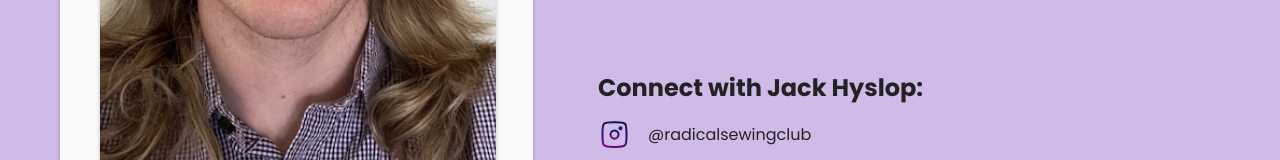
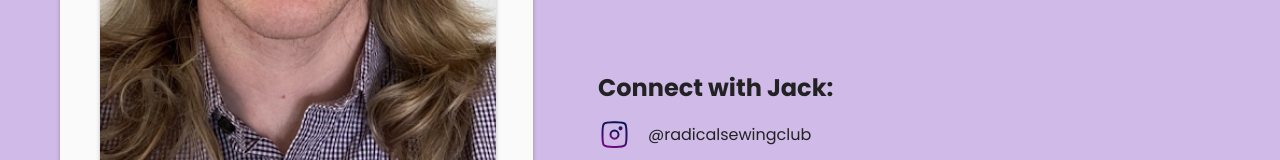
Before and after one commit to include-davis/aggie-fiction, a Next.js app: page /alumni in a window 1280 px wide. Both pictures are taken after a click on the button "Read More". Shown: the part 568-728 px from the top of the page. Built offline with nearby package versions, Linux system fonts and the light colour scheme.

Commit message:
fixed spacing, added links to icons.

```diff
--- a/app/(pages)/_components/AlumniPageCard/AlumniPageCard.jsx
+++ b/app/(pages)/_components/AlumniPageCard/AlumniPageCard.jsx
@@ -7,7 +7,8 @@ import ExpandedAlumniCard from "../ExpandedAlumniCard/ExpandedAlumniCard";
 
 export default function AlumniPageCard(info) {
     const {
-        name,
+        first_name,
+        last_name,
         role,
         years,
         description,
@@ -25,7 +26,8 @@ export default function AlumniPageCard(info) {
     if (expanded) {
         return (
             <ExpandedAlumniCard
-                name={name}
+                first_name={first_name}
+                last_name={last_name}
                 role={role}
                 years={years}
                 longDescription={longDescription}
@@ -41,7 +43,7 @@ export default function AlumniPageCard(info) {
             <div className={styles.imagecontainer}>
                 <Image
                     src={imageUrl}
-                    alt={`${name} photo`}
+                    alt={`${first_name} photo`}
                     className={styles.image}
                     width= {512}
                     height={512}
@@ -68,7 +70,7 @@ export default function AlumniPageCard(info) {
             </div>
 
             <div className={styles.textcontainer}>
-                <h1 className={styles.name}>{name}</h1>
+                <h1 className={styles.name}>{first_name}{last_name}</h1>
                 <h2 className={styles.role}>
                     {role}, {years}
                 </h2>
--- a/app/(pages)/_components/ExpandedAlumniCard/ExpandedAlumniCard.jsx
+++ b/app/(pages)/_components/ExpandedAlumniCard/ExpandedAlumniCard.jsx
@@ -2,7 +2,8 @@ import styles from "./ExpandedAlumniCard.module.scss";
 import Image from "next/image";
 
 export default function ExpandedAlumniCard({
-    name,
+    first_name,
+    last_name,
     role,
     years,
     longDescription,
@@ -37,7 +38,7 @@ export default function ExpandedAlumniCard({
 
 
             <div className={styles.textContainer}>
-                <h1 className={styles.name}>{name}</h1>
+                <h1 className={styles.name}>{first_name}{last_name}</h1>
                 <h2 className={styles.role}>
                     {role}, {years}
                 </h2>
@@ -47,7 +48,7 @@ export default function ExpandedAlumniCard({
 
                 <div className={styles.icons}>
 
-                        <h2 className={styles.socialTitle}>Connect with {name}:</h2>
+                        <h2 className={styles.socialTitle}>Connect with {first_name}:</h2>
                         <div className={styles.socialContainer}>
                         <Image
                             src="/insta-icon.svg"
--- a/app/(pages)/alumni/page.jsx
+++ b/app/(pages)/alumni/page.jsx
@@ -6,7 +6,8 @@ export default function almuni() {
   return (
 
     <AlumniPageCard
-      name="Jack Hyslop"
+      first_name="Jack"
+      last_name=" Hyslop"
       role="Founder and Leader"
       years="2020–2022"
       description={
```
